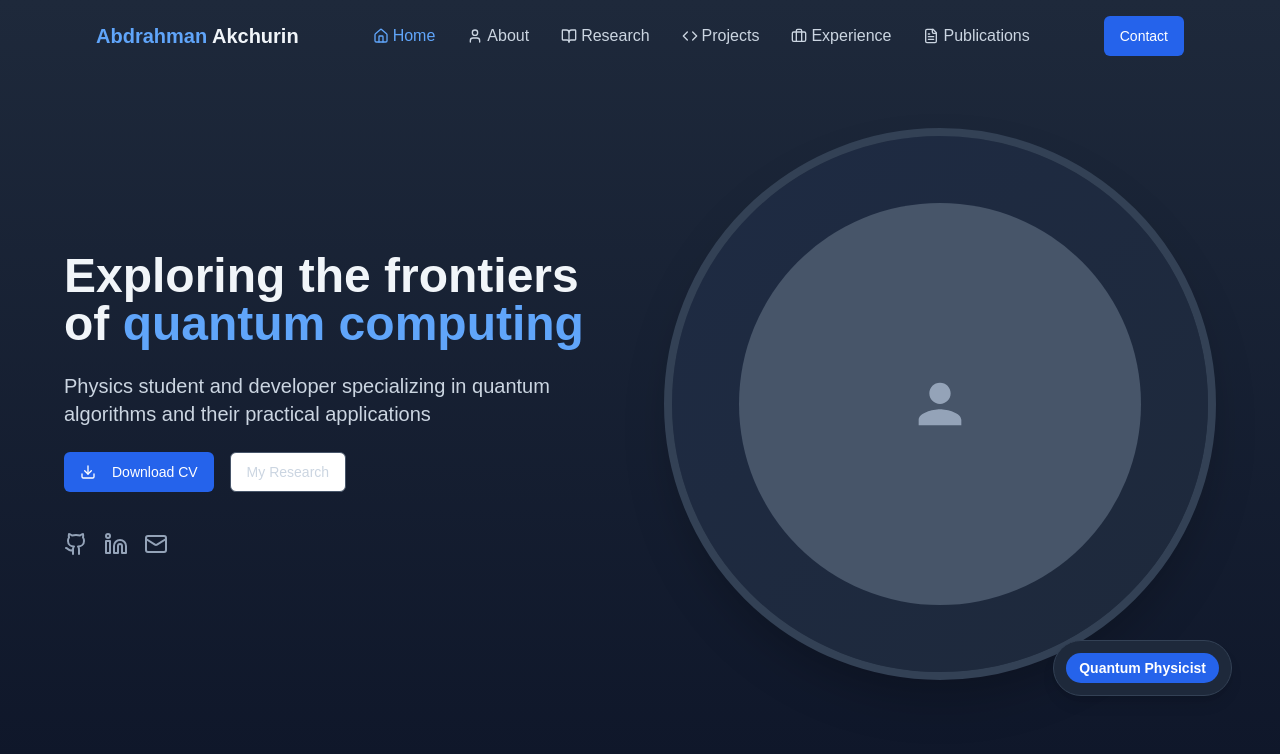
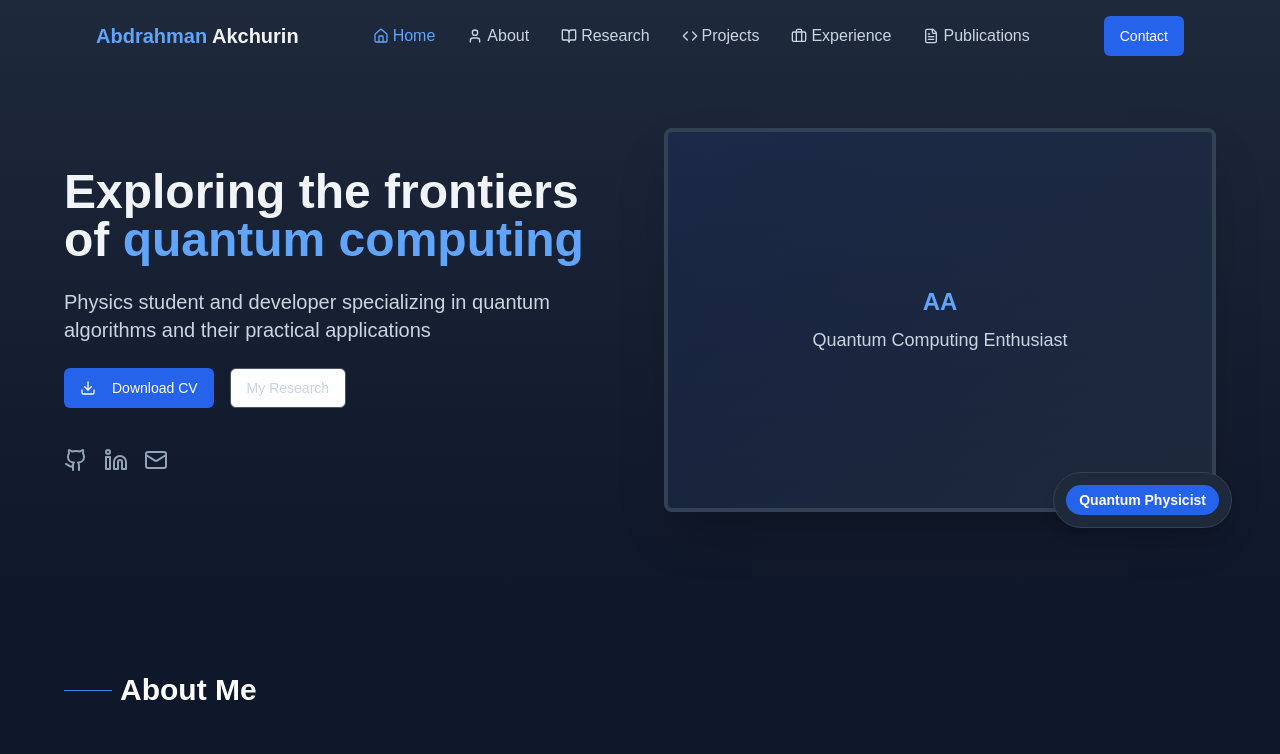
Before and after one commit to YpCIIIaK/abdraWebsitePortfolio, a Next.js app in the folder abdraPortfolio/: page / in a window 1280 px wide. Shown: the top 754 px of the page. Built offline with nearby package versions, Linux system fonts and the light colour scheme.

Commit message:
Update portfolio.tsx

```diff
--- a/abdraPortfolio/portfolio.tsx
+++ b/abdraPortfolio/portfolio.tsx
@@ -199,6 +199,7 @@ export default function Portfolio() {
         </div>
       </header>
 
+      {/* Hero Section - No Photo, Simple Background */}
   <section ref={homeRef} className="pt-32 pb-20 px-4 sm:px-6 lg:px-8 bg-gradient-to-b from-slate-800 to-slate-900">
     <div className="max-w-6xl mx-auto">
       <div className="grid md:grid-cols-2 gap-12 items-center">
@@ -235,13 +236,10 @@ export default function Portfolio() {
           </div>
         </div>
         <div className="relative">
-              <div className="aspect-square rounded-full bg-slate-800 flex items-center justify-center overflow-hidden border-8 border-slate-700 shadow-2xl">
-                <div className="w-full h-full bg-gradient-to-br from-blue-900/10 to-slate-800 flex items-center justify-center">
-                  <div className="w-3/4 h-3/4 rounded-full bg-slate-600 flex items-center justify-center">
-                    <svg className="w-16 h-16 text-slate-400" fill="currentColor" viewBox="0 0 24 24">
-                      <path d="M12 12c2.21 0 4-1.79 4-4s-1.79-4-4-4-4 1.79-4 4 1.79 4 4 4zm0 2c-2.67 0-8 1.34-8 4v2h16v-2c0-2.66-5.33-4-8-4z"/>
-                    </svg>
-                  </div>
+          <div className="w-full h-96 rounded-lg bg-gradient-to-br from-blue-900/20 to-slate-800 border-4 border-slate-700 shadow-2xl flex items-center justify-center">
+            <div className="text-center">
+              <span className="text-blue-400 font-bold text-2xl">AA</span>
+              <p className="text-slate-300 text-lg mt-2">Quantum Computing Enthusiast</p>
             </div>
           </div>
           <div className="absolute -bottom-4 -right-4 bg-slate-800 p-3 rounded-full shadow-lg border border-slate-700">
```
Lines whose indentation alone changed are shown as unchanged.
